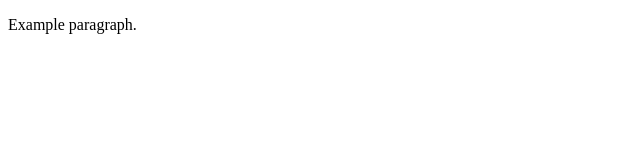
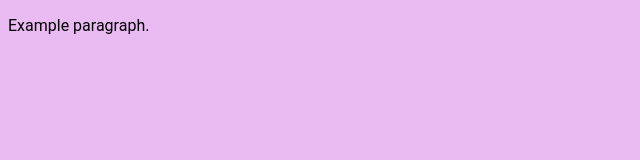
Before and after one commit to tstori/rsschool-cv, a plain HTML site: page index.html in a window 1280 px wide. Shown: the whole page, without its empty margins (0-640 px from the left). Drawn offline with Linux system fonts and the light colour scheme.

Commit message:
feat: change title and add link on style.css

```diff
--- a/index.html
+++ b/index.html
@@ -1,7 +1,8 @@
 <!DOCTYPE HTML>
 <html>
   <head>
-    <title>Main title</title>
+    <title>Victoria Tsymbal</title>
+    <link rel="stylesheet" type="text/css" href="style.css" />
   </head>
   <body>
     <p>Example paragraph.</p>
```
